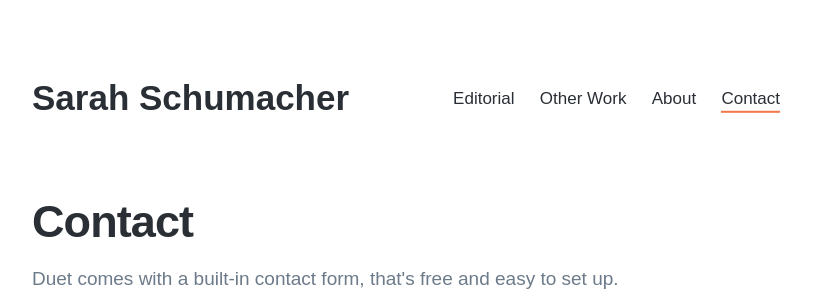
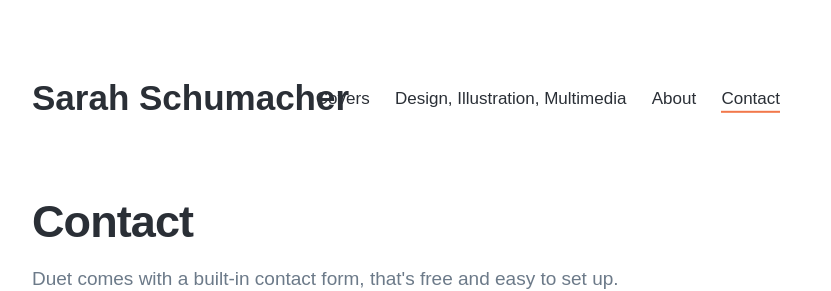
Before and after one commit to snsnsns/snsnsns.github.io, a Jekyll site: the page built from _pages/contact.md, in a window 1280 px wide. Shown: the top 291 px of the page, without its empty margins (224-1055 px from the left). Built offline with Jekyll 4.4.1, drawn with Linux system fonts in a browser that asks for light colours; nearby versions of some CDN libraries; some web fonts are replaced.

Commit message:
renaming sections

```diff
--- a/_data/settings.yml
+++ b/_data/settings.yml
@@ -8,9 +8,9 @@ header_settings:
 
 menu_settings:
   menu_items:
-    - title: 'Editorial'
+    - title: 'Covers'
       url: '/'
-    - title: 'Other Work'
+    - title: 'Design, Illustration, Multimedia'
       url: '/blog/'
     - title: 'About'
       url: '/about'
```
